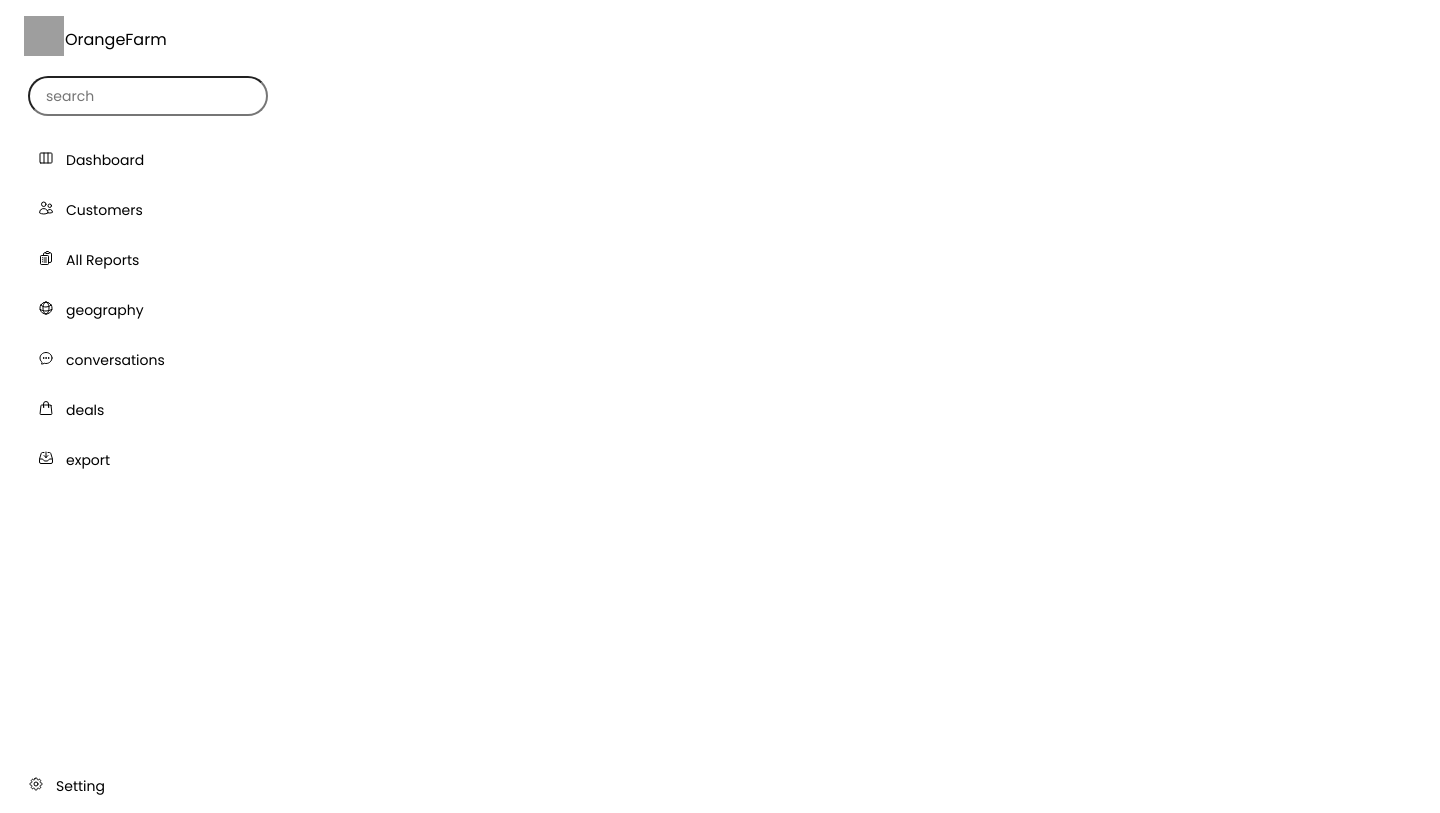
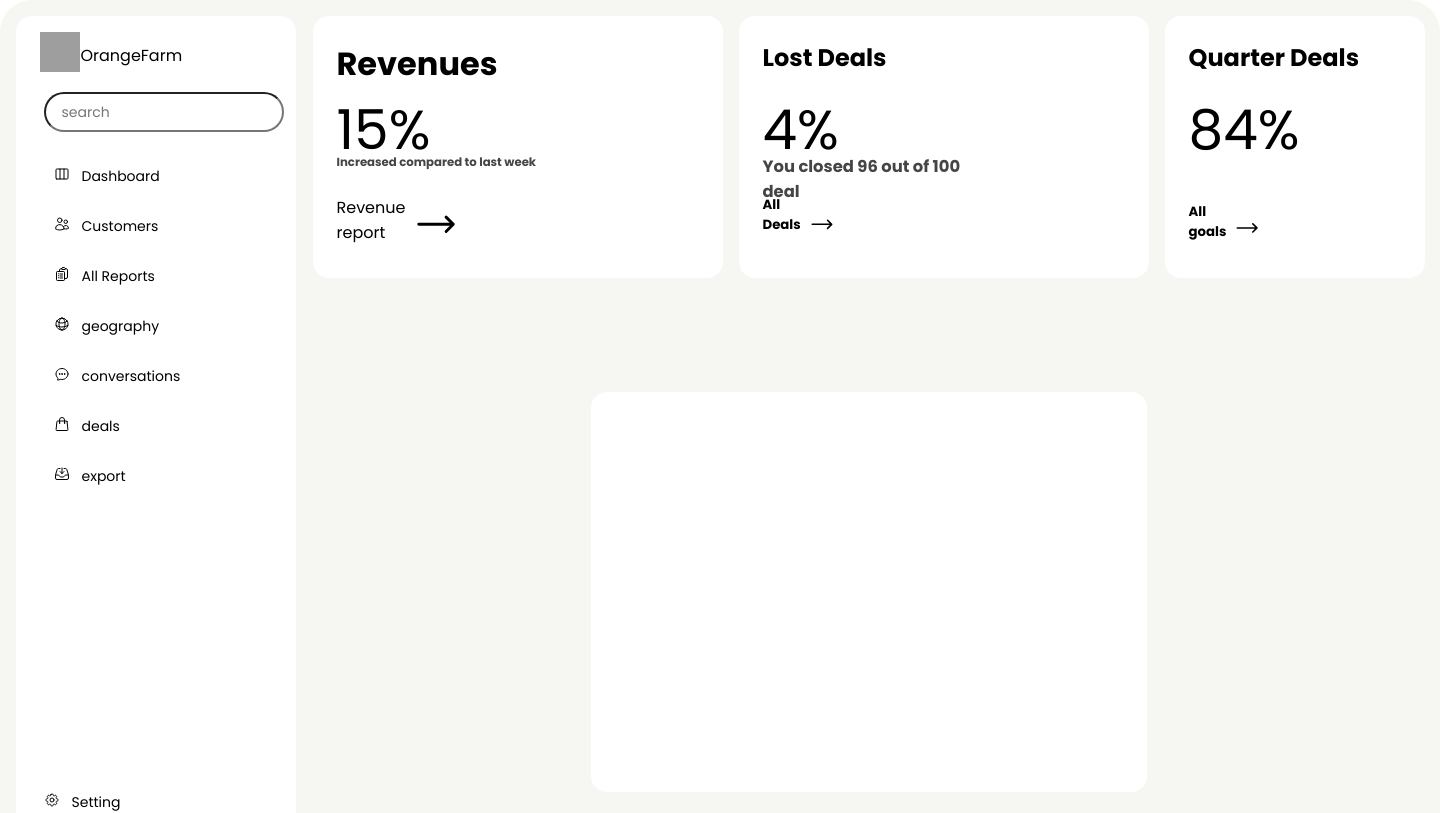
Before and after one commit to NamanBansal1996/orangefarm, a React (Create React App) app: page / in a window 1280 px wide. Shown: the top 813 px of the page, 1440 px wide, since content can reach past the window. Built offline with nearby package versions, Linux system fonts and the light colour scheme; grey boxes are pictures that could not be loaded.

Commit message:
new changes

```diff
--- a/src/App.css
+++ b/src/App.css
@@ -1,4 +1,4 @@
-.main{
+main{
   Width:1440px;
 Height: 922px;
 Top:-520px;
@@ -6,6 +6,9 @@ Left:-521px;
 border-radius:32px;
 Padding:16px;
 Gap:16px;
-position:fixed;
+
 background-color: #F6F6F3;
+display: flex;
+flex-direction: row;
+justify-content: center;
 }
--- a/src/App.js
+++ b/src/App.js
@@ -1,11 +1,13 @@
 import logo from './logo.svg';
 import './App.css';
 import Sidebar from './component/Sidebar';
+import Container from './component/Container';
 
 function App() {
   return (
     <main>
       <Sidebar/>
+      <Container/>
 
     </main>
   );
--- /dev/null
+++ b/src/component/Container.js
@@ -0,0 +1,15 @@
+import React from 'react'
+import Row1 from './Row1'
+import './container.css';
+import Row3 from './Row3';
+import Row2 from './Row2';
+
+export default function Container() {
+  return (
+    <div className='container'>
+      <Row1/>
+      <Row2/>
+      <Row3/>
+    </div>
+  )
+}
--- /dev/null
+++ b/src/component/Row1.js
@@ -0,0 +1,49 @@
+import React from 'react'
+import './row1.css';
+
+export default function Row1() {
+  return (
+
+    <div className='row1'>
+        <div className='revenue'>
+          <div className='heading'>
+            <h1>Revenues</h1></div>
+          <div className='number'>
+            <p>15%</p></div>
+          <div className='compare'>
+            <h3>Increased compared to last week</h3></div>
+          <div className='report'>
+            <p>Revenue report</p>
+            <svg xmlns="http://www.w3.org/2000/svg" fill="none" viewBox="0 0 24 24" stroke-width="1.5" stroke="currentColor" class="w-6 h-6">
+            <path stroke-linecap="round" stroke-linejoin="round" d="M17.25 8.25 21 12m0 0-3.75 3.75M21 12H3" /></svg>
+            </div>
+          </div>
+        <div className='lostdeals'>
+          <div className='heading'>
+            <h2>Lost Deals</h2></div>
+          <div className='number'>
+            <p>4%</p></div>
+          <div className='compare'>
+            <h3>You closed 96 out of 100 deal</h3></div>
+          <div className='report'>
+            <h5>All Deals</h5>
+            <svg xmlns="http://www.w3.org/2000/svg" fill="none" viewBox="0 0 24 24" stroke-width="1.5" stroke="currentColor" class="w-6 h-6">
+            <path stroke-linecap="round" stroke-linejoin="round" d="M17.25 8.25 21 12m0 0-3.75 3.75M21 12H3" /></svg>
+            </div>
+            </div>
+        <div className='deals'>
+        <div className='heading'>
+            <h2>Quarter Deals</h2></div>
+          <div className='number'>
+            <p>84%</p></div>
+          <div className='report'>
+            <h5>All goals</h5>
+            <svg xmlns="http://www.w3.org/2000/svg" fill="none" viewBox="0 0 24 24" stroke-width="1.5" stroke="currentColor" class="w-6 h-6">
+            <path stroke-linecap="round" stroke-linejoin="round" d="M17.25 8.25 21 12m0 0-3.75 3.75M21 12H3" /></svg>
+            </div>
+
+        </div>
+        </div>
+
+  )
+}
--- /dev/null
+++ b/src/component/Row2.js
@@ -0,0 +1,20 @@
+import React from 'react'
+import './row2.css';
+
+export default function Row2() {
+  return (
+    <div>
+      <div className='row2'>
+        <div className='widget1'>
+            <div className='heading'>
+                <div className='customers'></div>
+                <div className='sort'></div>
+            </div>
+            <div className='list'></div>
+            <div className='button'></div>
+        </div>
+        <div className='widget2'></div>
+      </div>
+    </div>
+  )
+}
--- /dev/null
+++ b/src/component/Row3.js
@@ -0,0 +1,9 @@
+import React from 'react'
+
+export default function Row3() {
+  return (
+    <div>
+
+    </div>
+  )
+}
--- /dev/null
+++ b/src/component/container.css
@@ -0,0 +1,16 @@
+*{
+    padding: 0;
+    margin: 0;
+    box-sizing: border-box;
+    font-family: 'poppins',sans-serif;
+}
+.container{
+    height:890px;
+    width: 1112px;
+    gap:16px;
+    display: flex;
+    flex-direction: column;
+    justify-content: space-between;
+    align-items: center;
+
+}
--- /dev/null
+++ b/src/component/row1.css
@@ -0,0 +1,131 @@
+*{
+    padding: 0;
+    margin: 0;
+    box-sizing: border-box;
+    font-family: 'poppins',sans-serif;
+}
+
+.row1{
+    height: 261.61px;
+    width: 1112px ;
+    gap: 16px;
+    display: flex;
+    justify-content: space-between;
+    align-items: center;
+
+}
+.row1 .revenue{
+
+    height: 261.61px;
+    width: 410px;
+    border-radius: 16px;
+    padding: 24px;
+    gap: 8px;
+    display: flex;
+    flex-direction: column;
+    background-color: white;
+}
+.row1 .revenue .heading{
+    width: 362px;
+height: 40px;
+padding: 0px 0px 16px 0px;
+gap: 8px;
+
+}
+.row1 .revenue .number{
+    width: 129px;
+height:58px;
+font-size:55px ;
+gap: 8px;
+
+}
+.row1 .revenue .compare{
+    width: 202px;
+height: 17px;
+font-size: 10px;
+color:  #454545;
+}
+
+.row1 .revenue .report{
+width: 123px;
+height: 74.61px;
+display: flex;
+padding: 16px 0px 0px 0px;
+gap: 8px;
+}
+
+/* ----------------lost deals */
+.row1 .lostdeals{
+
+    height: 261.61px;
+    width: 410px;
+    border-radius: 16px;
+    padding: 24px;
+    gap: 8px;
+    display: flex;
+    flex-direction: column;
+    background-color: white;
+}
+.row1 .lostdeals .heading{
+width: 362px;
+height: 40px;
+padding: 0px 0px 16px 0px;
+gap: 8px;
+
+}
+.row1 .lostdeals .number{
+    width: 129px;
+height:58px;
+font-size:55px ;
+gap: 8px;
+
+}
+.row1 .lostdeals .compare{
+    width: 202px;
+height: 17px;
+font-size: 14px;
+color:  #454545;
+}
+
+.row1 .lostdeals .report{
+width: 72px;
+height: 74.61px;
+display: flex;
+padding: 16px 0px 0px 0px;
+gap: 8px;
+}
+
+/* ---------quarter goals  */
+.row1 .deals{
+
+    height: 261.61px;
+    width: 260px;
+    border-radius: 16px;
+    padding: 24px;
+    gap: 8px;
+    display: flex;
+    flex-direction: column;
+    background-color: white;
+}
+.row1 .deals .heading{
+    width: 212px;
+height: 40px;
+padding: 0px 0px 16px 0px;
+gap: 8px;
+
+}
+.row1 .deals .number{
+    width: 212px;
+height:102px;
+font-size:55px ;
+gap: 8px;
+
+}
+
+.row1 .deals .report{
+width: 72px;
+height: 75px;
+display: flex;
+padding: 16px 0px 0px 0px;
+gap: 8px;
+}
--- /dev/null
+++ b/src/component/row2.css
@@ -0,0 +1,22 @@
+*{
+    padding: 0;
+    margin: 0;
+    box-sizing: border-box;
+    font-family: 'poppins',sans-serif;
+}
+
+.row2 .widget1{
+ width: 556px;
+height: 400px;
+padding: 24px 0px 24px 0px;
+border-radius: 16px;
+gap: 16px;
+display: flex;
+flex-direction: row;
+background-color: white;
+
+}
+.row2 .widget1 .heading{
+    display: flex;
+    justify-content: space-between;
+}
```
Also changed, not shown: src/component/row3.css (added).
